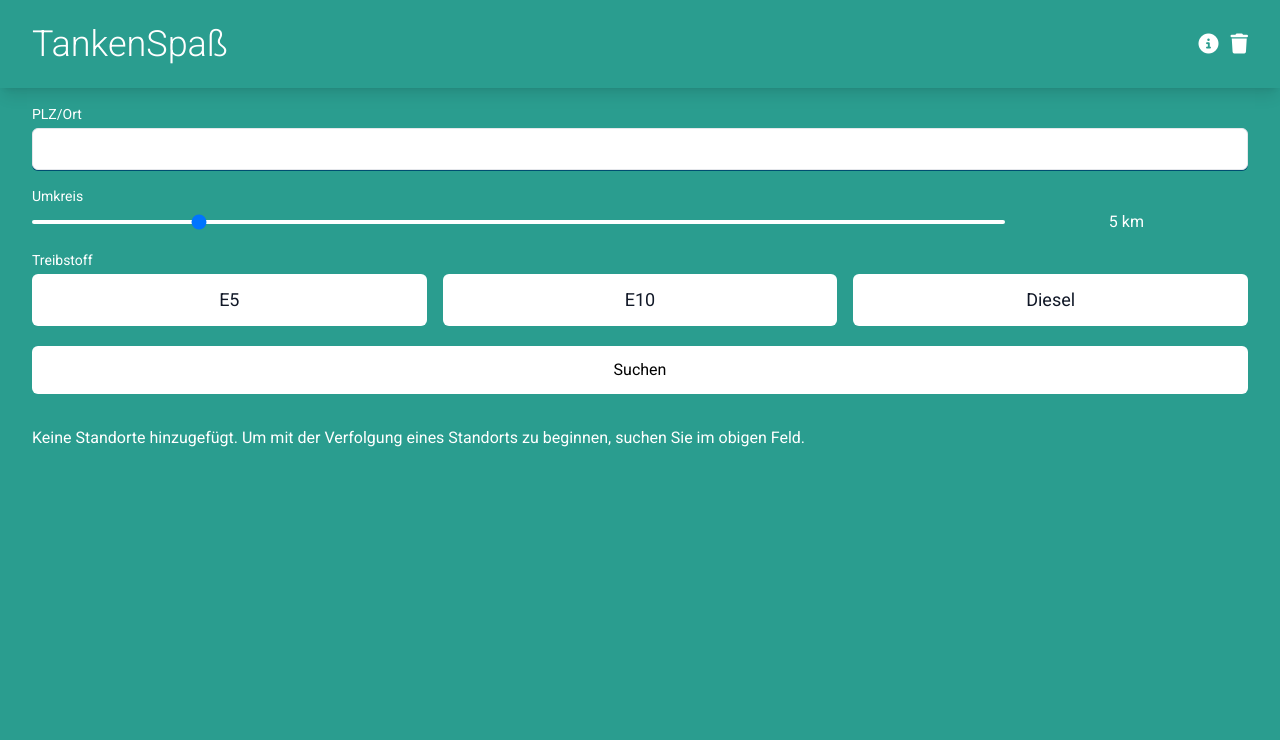
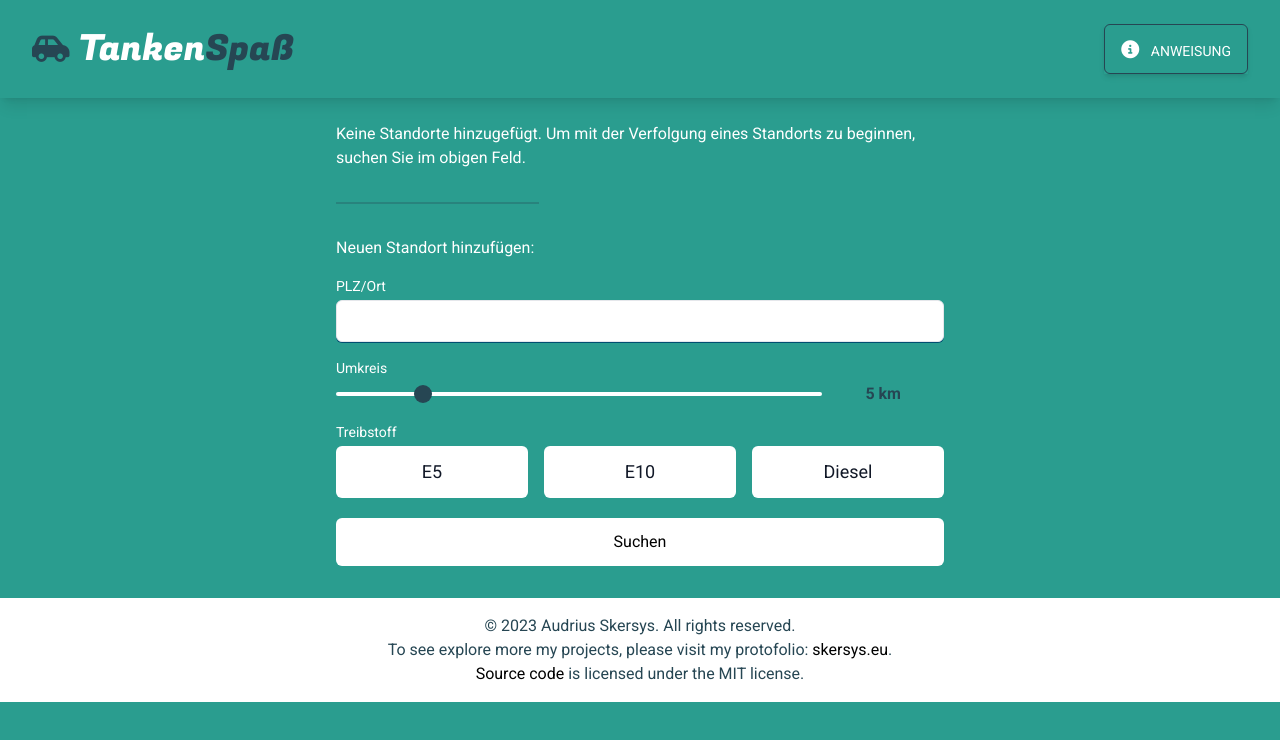
Before and after one commit to a-skersys/FuelPrice, a Vue app: page / in a window 1280 px wide. Shown: the top 740 px of the page. Built offline with nearby package versions, Linux system fonts and the light colour scheme.

Commit message:
Version 0.9

```diff
--- a/index.html
+++ b/index.html
@@ -9,6 +9,7 @@
     <link rel="preconnect" href="https://fonts.googleapis.com">
     <link rel="preconnect" href="https://fonts.gstatic.com" crossorigin>
     <link href="https://fonts.googleapis.com/css2?family=Roboto:wght@100;300;400;500;700;900&display=swap" rel="stylesheet">
+    <link href="https://fonts.googleapis.com/css2?family=Fugaz+One&family=Roboto:wght@100;300;400;500;700;900&display=swap" rel="stylesheet">
     <link rel="stylesheet" href="https://cdnjs.cloudflare.com/ajax/libs/font-awesome/6.2.0/css/all.min.css" integrity="sha512-xh6O/CkQoPOWDdYTDqeRdPCVd1SpvCA9XXcUnZS2FmJNp1coAFzvtCN9BmamE+4aHK8yyUHUSCcJHgXloTyT2A==" crossorigin="anonymous" referrerpolicy="no-referrer" />
   </head>
   <body>
--- a/package.json
+++ b/package.json
@@ -26,7 +26,7 @@
     "@vue/eslint-config-prettier": "^7.0.0",
     "@vue/eslint-config-typescript": "^11.0.0",
     "@vue/tsconfig": "^0.1.3",
-    "autoprefixer": "^10.4.12",
+    "autoprefixer": "^10.4.13",
     "eslint": "^8.26.0",
     "eslint-config-standard-with-typescript": "^23.0.0",
     "eslint-plugin-import": "^2.26.0",
--- a/src/App.vue
+++ b/src/App.vue
@@ -2,12 +2,14 @@
   <div class="flex flex-col min-h-screen font-Roboto bg-fuel-primary">
     <SiteNavigation />
     <RouterView />
+    <SiteFooter />
   </div>
 </template>
 
 <script setup lang="ts">
 import { RouterView } from "vue-router";
 import SiteNavigation from "./components/SiteNavigation.vue";
+import SiteFooter from "./components/SiteFooter.vue";
 </script>
 
 <style lang="scss" scoped></style>
--- a/src/components/AsyncCityView.vue
+++ b/src/components/AsyncCityView.vue
@@ -6,15 +6,17 @@
       class="text-white p-4 bg-fuel-secondary w-full text-center"
     >
       <p>
-        You are currently previewing this city, click the
-        <i class="fa-solid fa-circle-plus"></i> icon to start tracking this
-        city.
+        Sie sehen sich gerade diese Stadt in der Vorschau an. Klicken Sie auf
+        das <i class="fa-solid fa-circle-plus"></i> Symbol, um mit der
+        Verfolgung dieser Stadt zu beginnen.
       </p>
     </div>
     <!-- Fuel Overview -->
     <div class="flex flex-col items-center text-white py-12 px-4">
-      <h1 class="text-4xl mb-2">{{ route.params.city }}</h1>
-      <h2 class="text-2xl mb-2">
+      <h1 class="text-2xl mb-2">
+        <i class="fa-solid fa-location-dot pr-1"></i> {{ route.params.city }}
+      </h1>
+      <h2 class="mb-2">
         <span class="capitalize">{{ route.query.type }}</span> in
         {{ route.query.range }} km Umkreis
       </h2>
@@ -111,7 +113,7 @@
                 "
                 class="text-gray-400 text-center"
               >
-                durchschnittlicher Preis
+                durchschnitt-licher Preis
               </p>
 
               <p v-else class="text-black">
--- a/src/components/CityCard.vue
+++ b/src/components/CityCard.vue
@@ -1,6 +1,6 @@
 <template>
   <div
-    class="flex py-4 px-4 min-h-35 bg-fuel-secondary rounded-md shadow-md cursor-pointer"
+    class="flex py-4 px-4 min-h-35 bg-fuel-secondary rounded-md shadow-md cursor-pointer hover:shadow-lg hover:opacity-90"
   >
     <div class="flex flex-row flex-1">
       <div class="w-3/4">
@@ -12,7 +12,7 @@
           Umkreis
         </h3>
       </div>
-      <div class="w-1/4 flex flex-col items-center justify-center text-xl">
+      <div class="w-1/4 flex flex-col items-end text-md">
         <span class="text-fuel-primary"
           >{{ city.fuel.stations[0].price }} €</span
         >
--- a/src/components/CityList.vue
+++ b/src/components/CityList.vue
@@ -1,10 +1,10 @@
 <template>
-  <p v-if="savedCities.length !== 0">Gespeicherte Orte:</p>
+  <p v-if="savedCities.length !== 0" class="mt-5">Gespeicherte Orte:</p>
   <div v-for="city in savedCities" :key="city.id">
     <CityCard :city="city" @click="goToCityView(city)" />
   </div>
 
-  <p v-if="savedCities.length === 0">
+  <p v-if="savedCities.length === 0" class="pt-6">
     Keine Standorte hinzugefügt. Um mit der Verfolgung eines Standorts zu
     beginnen, suchen Sie im obigen Feld.
   </p>
--- /dev/null
+++ b/src/components/SiteFooter.vue
@@ -0,0 +1,22 @@
+<template>
+  <footer class="bg-white text-center p-4 text-fuel-secondary">
+    <p>© 2023 Audrius Skersys. All rights reserved.</p>
+    <p>
+      To see explore more my projects, please visit my protofolio:
+      <a href="https://www.skersys.eu/" target="_blank" class="text-black"
+        >skersys.eu</a
+      >.
+    </p>
+    <p>
+      <a
+        href="https://github.com/a-skersys/FuelPrice"
+        target="_blank"
+        class="text-black"
+        >Source code</a
+      >
+      is licensed under the MIT license.
+    </p>
+  </footer>
+</template>
+
+<script setup lang="ts"></script>
--- a/src/components/SiteNavigation.vue
+++ b/src/components/SiteNavigation.vue
@@ -5,25 +5,63 @@
     >
       <RouterLink :to="{ name: 'home' }">
         <div class="flex items-center gap-3">
-          <p class="text-4xl font-light">TankenSpaß</p>
+          <p class="text-4xl font-Fugaz">
+            <i class="fa-solid fa-car-side text-3xl text-fuel-secondary"></i>
+            Tanken<span class="text-fuel-secondary">Spaß</span>
+          </p>
         </div>
       </RouterLink>
 
-      <div class="flex gap-3 flex-1 justify-end">
+      <div class="flex gap-3 flex-1 justify-end items-center">
+        <div
+          class="inline-flex shadow-md hover:shadow-lg focus:shadow-lg"
+          role="toolbar"
+        >
+          <RouterLink :to="{ name: 'home' }">
+            <button
+              v-if="route.query.id || route.query.preview"
+              type="button"
+              class="rounded-l inline-block px-4 py-2.5 bg-fuel-primary border-fuel-secondary border text-white text-sm leading-tight uppercase hover:bg-fuel-secondary transition duration-150 ease-in-out"
+            >
+              <i class="fa-solid fa-house text-lg duration-150 mr-2"></i>
+              Startseite
+            </button>
+          </RouterLink>
+          <button
+            type="button"
+            class="rounded-md inline-block px-4 py-2.5 bg-fuel-primary border-fuel-secondary border text-white text-sm leading-tight uppercase hover:bg-fuel-secondary transition duration-150 ease-in-out"
+            :class="[
+              route.query.id || route.query.preview
+                ? 'rounded-none border-l-0'
+                : '',
+            ]"
+          >
             <i
-          class="fa-solid fa-circle-info text-xl hover:text-fuel-secondary duration-150 cursor-pointer"
+              class="fa-solid fa-circle-info text-lg mr-2"
               @click="toggleModal"
             ></i>
+            Anweisung
+          </button>
+          <button
+            v-if="route.query.preview"
+            type="button"
+            class="rounded-r-md inline-block px-4 py-2.5 bg-fuel-primary border-fuel-secondary border border-l-0 text-white text-sm leading-tight uppercase hover:bg-fuel-secondary transition duration-150 ease-in-out"
+          >
             <i
-          v-if="route.query.preview"
-          class="fa-solid fa-circle-plus text-xl hover:text-fuel-secondary duration-150 cursor-pointer"
+              class="fa-solid fa-circle-plus text-lg mr-2"
               @click="addCity"
             ></i>
-        <i
-          v-else
-          class="fa-solid fa-trash text-xl hover:text-fuel-secondary duration-150 cursor-pointer"
-          @click="removeCity"
-        ></i>
+            Hinzufügen
+          </button>
+          <button
+            v-if="!route.query.preview && route.query.id"
+            type="button"
+            class="rounded-r-md inline-block px-4 py-2.5 bg-fuel-primary border-fuel-secondary border border-l-0 text-white text-sm leading-tight uppercase hover:bg-fuel-secondary focus:opacity-90 focus:text-fuel-primary focus:outline-none focus:ring-0 active:opacity-80 transition duration-150 ease-in-out"
+          >
+            <i class="fa-solid fa-trash text-lg mr-2" @click="removeCity"></i>
+            Löschen
+          </button>
+        </div>
       </div>
 
       <BaseModal :modalActive="modalActive" @close-modal="toggleModal">
--- a/src/views/HomeView.vue
+++ b/src/views/HomeView.vue
@@ -1,7 +1,32 @@
+<style>
+input[type="range"]::-webkit-slider-thumb {
+  -webkit-appearance: none;
+  width: 18px;
+  height: 18px;
+  border-radius: 10px;
+  background-color: rgb(38, 70, 83);
+  overflow: visible;
+  cursor: pointer;
+}
+</style>
+
 <template>
-  <main class="container text-white">
+  <main class="container max-w-2xl text-white">
     <!-- <template> -->
+    <div class="flex flex-col gap-4">
+      <Suspense>
+        <CityList />
+
+        <template #fallback>
+          <CityCardSkeleton />
+        </template>
+      </Suspense>
+      <div
+        class="h-0.5 my-4 w-full bg-fuel-secondary opacity-30 lg:w-1/3"
+      ></div>
+    </div>
     <div class="pt-4 mb-8 relative">
+      <p class="mb-4">Neuen Standort hinzufügen:</p>
       <p class="relative">
         <label class="block text-sm mb-1" for="place">PLZ/Ort</label>
         <input
@@ -19,7 +44,8 @@
         v-if="mapboxSearchResults"
       >
         <p class="py-2" v-if="searchError">
-          Sorry, something went wrong, please try again.
+          Entschuldigung, etwas ist schief gelaufen, bitte versuchen Sie es
+          erneut.
         </p>
         <p
           class="py-2"
@@ -30,7 +56,8 @@
             chosenResult == ''
           "
         >
-          No results match your query, try a different term.
+          Keine Ergebnisse stimmen mit Ihrer Suchanfrage überein, versuchen Sie
+          es mit einem anderen Begriff.
         </p>
         <template v-else>
           <li
@@ -52,10 +79,12 @@
           min="1"
           max="25"
           v-model="fuelRange"
-          step="2"
+          step="1"
           class="w-4/5 h-1 bg-white rounded-lg appearance-none cursor-pointer"
         />
-        <div class="w-1/5 min-w-fit text-center">{{ fuelRange }} km</div>
+        <div class="w-1/5 min-w-fit text-center text-fuel-secondary font-bold">
+          {{ fuelRange }} km
+        </div>
       </div>
 
       <p class="relative">
@@ -91,15 +120,6 @@
       >
         Suchen
       </div>
-    </div>
-    <div class="flex flex-col gap-4">
-      <Suspense>
-        <CityList />
-
-        <template #fallback>
-          <CityCardSkeleton />
-        </template>
-      </Suspense>
     </div>
   </main>
 </template>
--- a/tailwind.config.js
+++ b/tailwind.config.js
@@ -11,6 +11,7 @@ module.exports = {
     },
     fontFamily: {
       Roboto: ["Roboto, sans-serif"],
+      Fugaz: ["Fugaz One, sans-serif"],
     },
     container: {
       padding: "2rem",
```
Also changed, not shown: src/views/CityView.vue (+19 -1 lines), 1 other file (tests, documents, lock files or other folders). Lines whose indentation alone changed are shown as unchanged.
